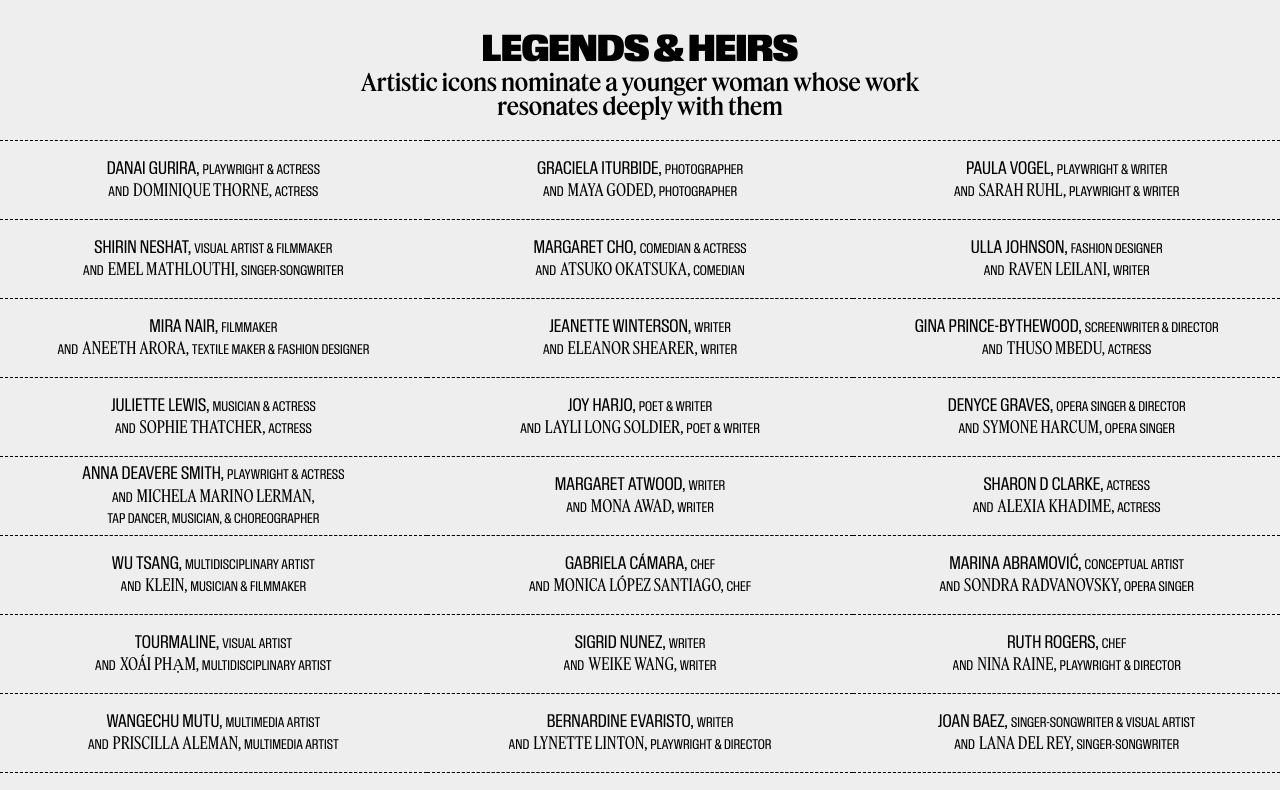
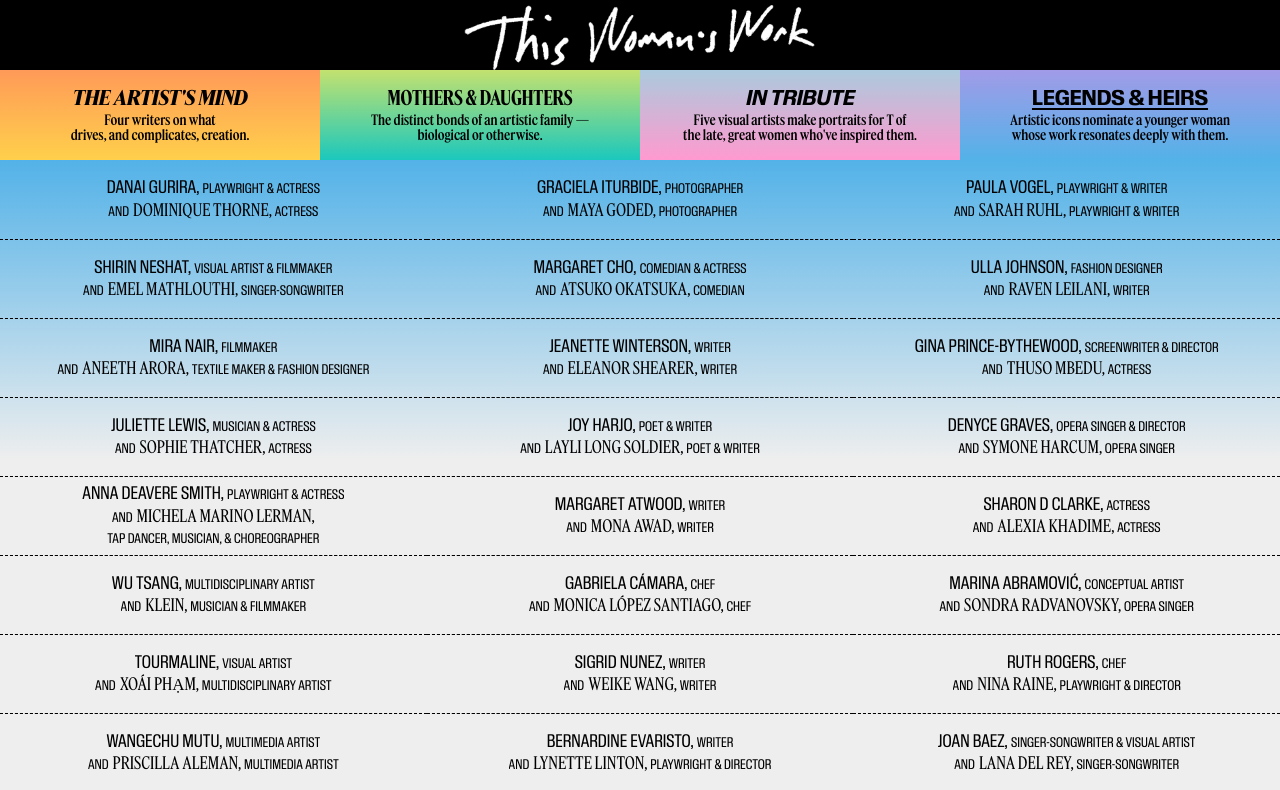
Before and after one commit to jvanam/t-mag-culture-2023-lh-footer, a SvelteKit app: page / in a window 1280 px wide. Shown: the top 790 px of the page. Built offline with nearby package versions, Linux system fonts and the light colour scheme.

Commit message:
update layout and background

```diff
--- a/src/footer.svelte
+++ b/src/footer.svelte
@@ -181,29 +181,22 @@
 			justify-content: center;
 			text-align: center;
 		}
-		.home-link img {
-			position: absolute;
-			left: 50%;
-			top: 5px;
-			transform: translateX(-50%);
-			height: 90px;
-			width: auto;
-		}
-		.wrapper {
-			width: 100vw;
-		}
 		.home-link {
 			font-family: "FactMedium";
-			/* background: linear-gradient(180deg, #b9b9b9 0%, #e2e2e0 100%, #e2e2e0 100%); */
 			background-color: #000000;
 			position: relative;
+			height: 70px;
 		}
 		.home-link img {
 			position: absolute;
 			left: 50%;
 			top: 5px;
 			transform: translateX(-50%);
+			height: 65px;
 			width: auto;
+		}
+		.wrapper {
+			width: 100vw;
 		}
 
 		.section-link .subtitle {
@@ -232,6 +225,8 @@
 	}
 	.title.section4 {
 		font-family: "KipBold";
+		text-decoration: underline;
+		text-underline-offset: 3px;
 	}
 	.s1 {
 		background: linear-gradient(360deg, #ffd04b 0%, #ff9a58 100%),
--- a/src/header.svelte
+++ b/src/header.svelte
@@ -1,80 +1,19 @@
 <section class="wrapper">
-	<div class="title">LEGENDS & HEIRS</div>
-	<div class="subtitle">
-		<span>Artistic icons nominate a younger woman whose work </span>
-		<span>resonates deeply with them</span>
-	</div>
+	<div class="gradient" />
 </section>
 
 <style>
-	@media only screen and (max-width: 600px) {
-		.title {
-			font-family: "KipSuper";
-			font-size: 35px;
-			padding-top: 3px;
-		}
-		.subtitle {
-			display: none;
-		}
-		.wrapper {
-			padding-bottom: 20px;
-			padding-top: 20px;
-			display: flex;
-			flex-direction: column;
-			align-items: center;
-			justify-content: center;
-		}
+	.wrapper {
+		position: relative;
+		width: 100vw;
+		height: 0px;
 	}
-	@media only screen and (min-width: 601px) and (max-width: 1200px) {
-		.title {
-			font-family: "KipSuper";
-			font-size: 35px;
-		}
-		.subtitle {
-			font-family: "FactMedium";
-			font-size: 22px;
-			text-align: center;
-			line-height: 1;
-		}
-		.wrapper {
-			padding-bottom: 20px;
-			padding-top: 30px;
-			display: flex;
-			flex-direction: column;
-			align-items: center;
-			justify-content: center;
-		}
-	}
-	@media only screen and (min-width: 1201px) {
-		.title {
-			font-family: "KipSuper";
-			font-size: 35px;
-		}
-		.subtitle {
-			font-family: "FactMedium";
-			font-size: 24px;
-			text-align: center;
-			line-height: 1;
-		}
-		.wrapper {
-			padding-bottom: 20px;
-			padding-top: 30px;
-			display: flex;
-			flex-direction: column;
-			align-items: center;
-			justify-content: center;
-		}
-	}
-
-	.subtitle span {
-		display: block;
-	}
-	@font-face {
-		font-family: "FactMedium";
-		src: url("/Fact Deck-65 Medium.otf") format("opentype");
-	}
-	@font-face {
-		font-family: "KipSuper";
-		src: url("/Kippenberger-95 Super.otf") format("opentype");
+	.gradient {
+		position: absolute;
+		width: 100vw;
+		height: 300px;
+		top: 0px;
+		left: 0px;
+		background: linear-gradient(180deg, #53b2e8 0%, #eeeeee 100%);
 	}
 </style>
--- a/src/routes/+page.svelte
+++ b/src/routes/+page.svelte
@@ -422,6 +422,7 @@
 </script>
 
 <section class="wrapper">
+	<Footer />
 	<Header />
 	<div class="lh-grid">
 		{#each pairs as pair, i}
@@ -461,7 +462,6 @@
 			</a>
 		{/each}
 	</div>
-	<Footer />
 </section>
 
 <style>
@@ -471,8 +471,15 @@
 			display: grid;
 			grid-template-columns: 1fr;
 		}
+		.lh-grid :nth-child(1) > .lh-grid-item {
+			border-top: none !important;
+		}
 	}
 	@media only screen and (min-width: 731px) and (max-width: 1200px) {
+		.lh-grid :nth-child(1) > .lh-grid-item,
+		.lh-grid :nth-child(2) > .lh-grid-item {
+			border-top: none !important;
+		}
 		.lh-grid {
 			display: grid;
 			grid-template-columns: 1fr 1fr;
@@ -507,6 +514,11 @@
 		}
 	}
 	@media only screen and (min-width: 1201px) and (max-width: 1449px) {
+		.lh-grid :nth-child(1) > .lh-grid-item,
+		.lh-grid :nth-child(2) > .lh-grid-item,
+		.lh-grid :nth-child(3) > .lh-grid-item {
+			border-top: none !important;
+		}
 		.lh-grid {
 			display: grid;
 			grid-template-columns: 1fr 1fr 1fr;
@@ -541,6 +553,13 @@
 		}
 	}
 	@media only screen and (min-width: 1450px) {
+		.lh-grid :nth-child(1) > .lh-grid-item,
+		.lh-grid :nth-child(2) > .lh-grid-item,
+		.lh-grid :nth-child(3) > .lh-grid-item,
+		.lh-grid :nth-child(4) > .lh-grid-item {
+			border-top: none !important;
+		}
+
 		.lh-grid {
 			display: grid;
 			grid-template-columns: 1fr 1fr 1fr 1fr;
```
